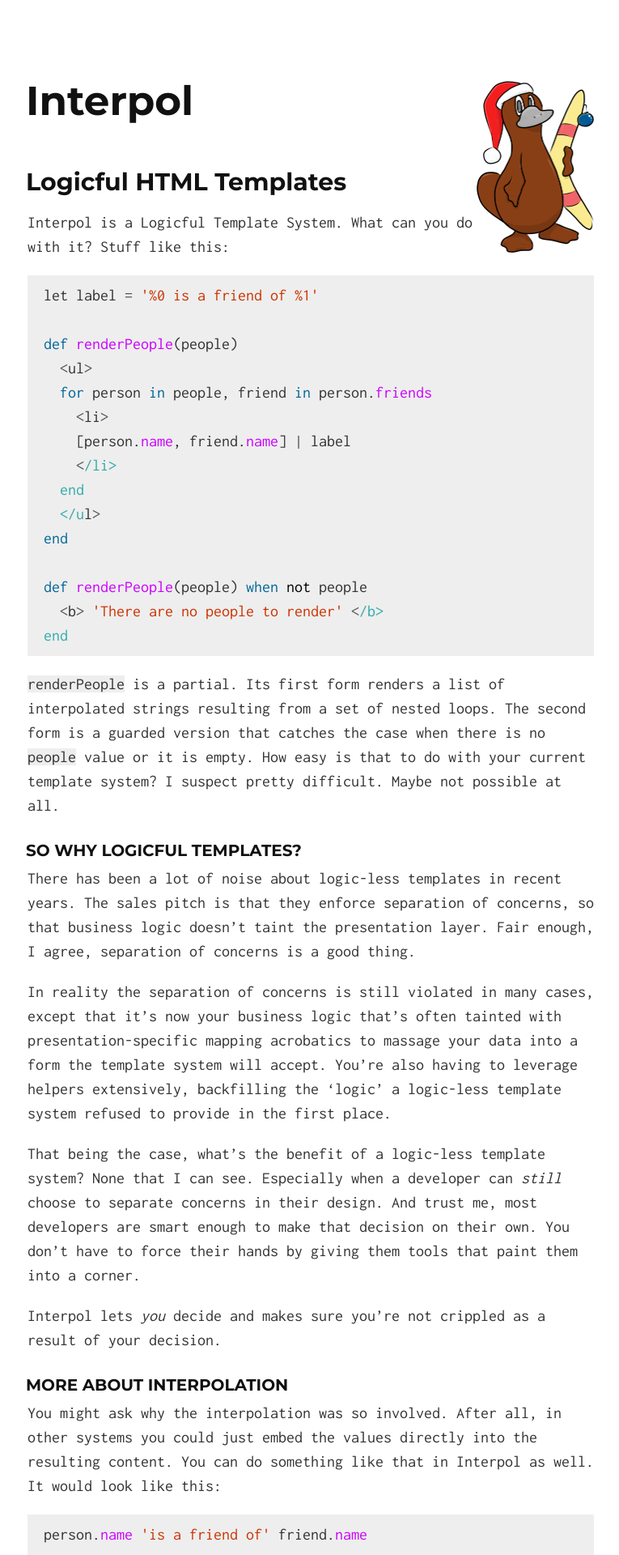
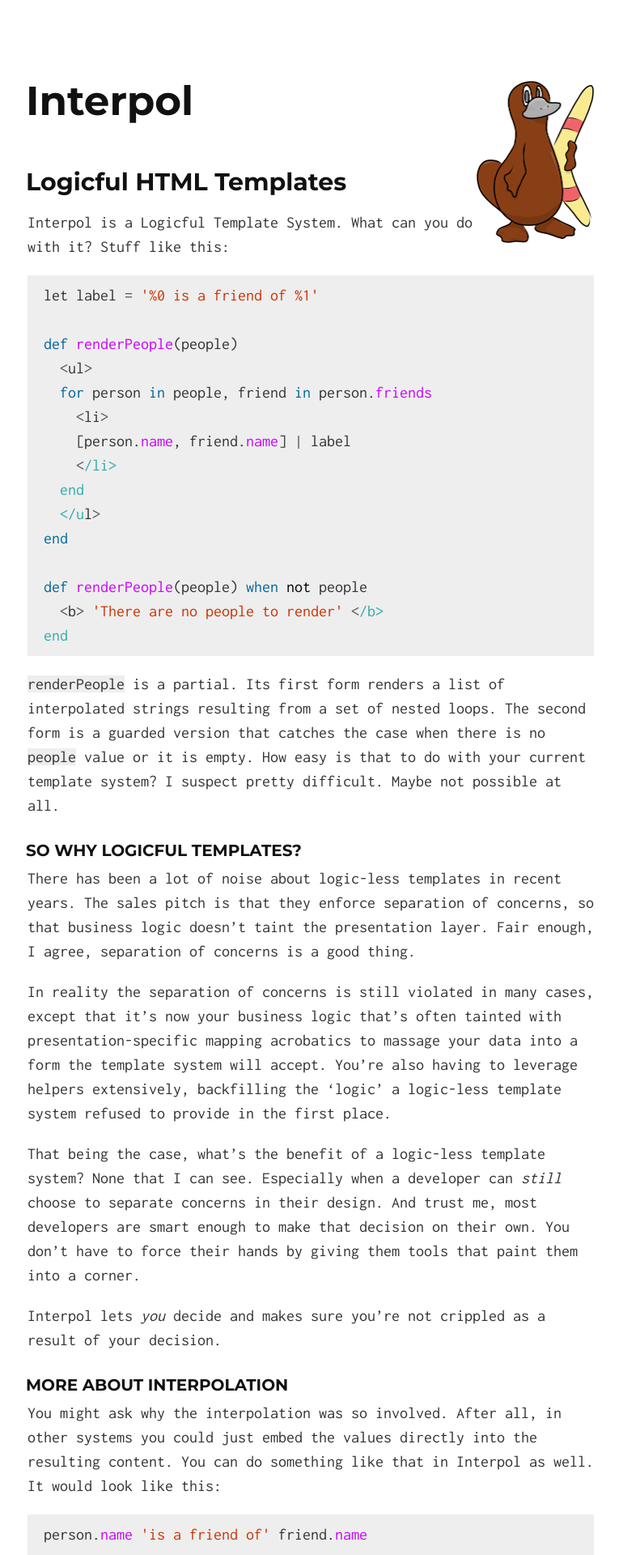
Before and after one commit to kode4food/interpol, a Jekyll site: the page built from index.md, in a window 1280 px wide. Shown: the top 1920 px of the page at 81% size, without its empty margins (256-1021 px from the left). Built offline with Jekyll 4.4.1, drawn with Linux system fonts in a browser that asks for light colours; Markdown is read by kramdown in place of the engine named in the settings.

Commit message:
xmas over

```diff
--- a/_layouts/interpol_title.html
+++ b/_layouts/interpol_title.html
@@ -15,7 +15,7 @@
 </head>
 <body>
   <div class="container">
-    <img src="/images/logo-xmas.png" width="145" height="212" align="right">
+    <img src="/images/logo-small.png" width="145" height="200" align="right">
     {% include title.html %}
     {{ content }}
   </div>
```
